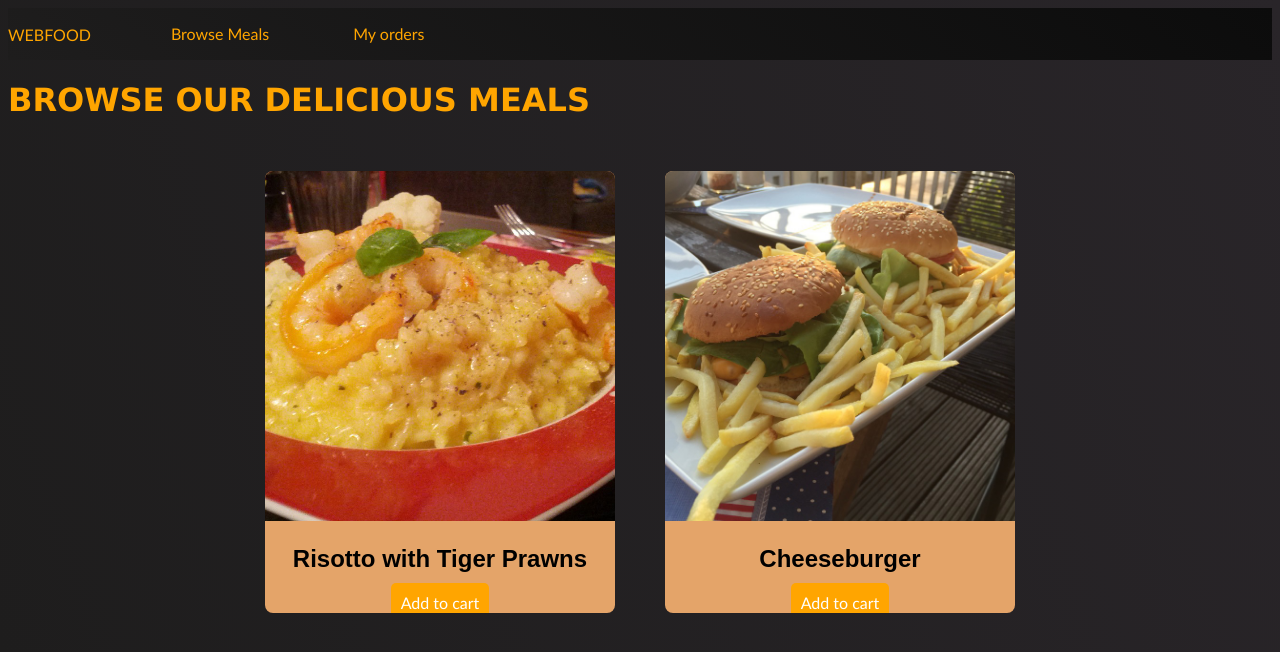
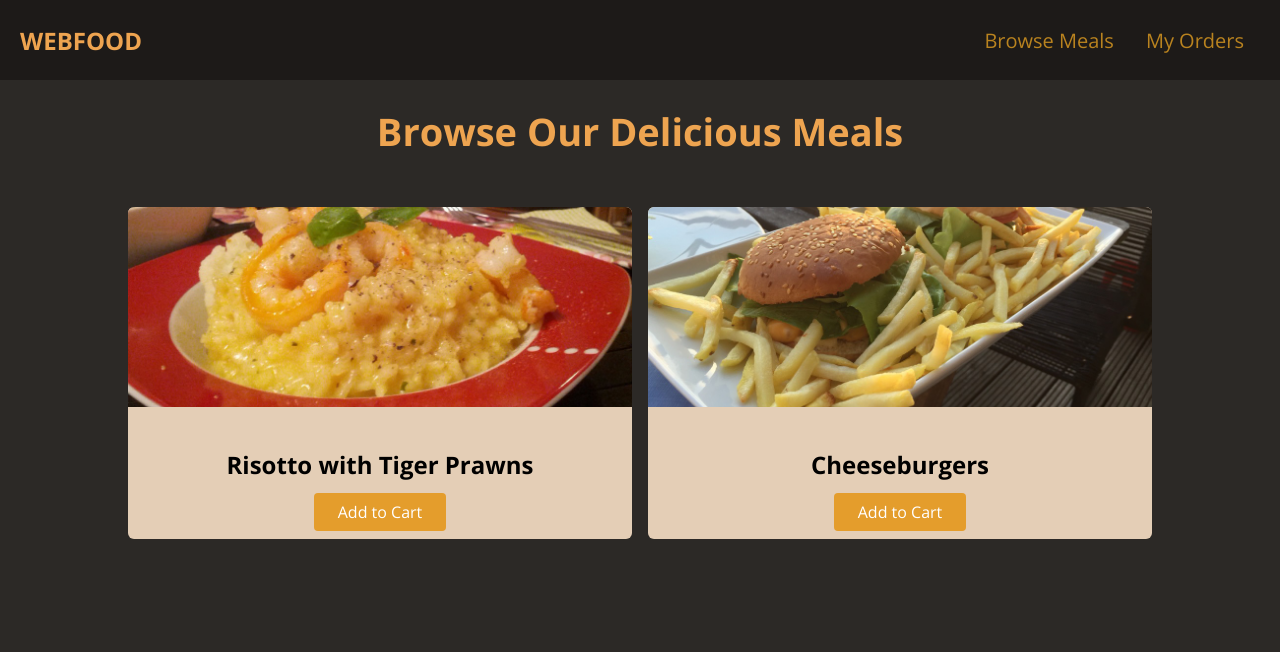
Before and after one commit to Joshvico/WEB_RESPONSIVE_LESSON, a plain HTML site: page index.html in a window 1280 px wide. Drawn offline with nearby package versions, Linux system fonts and the light colour scheme.

Commit message:
project finished

```diff
--- a/index.html
+++ b/index.html
@@ -1,42 +1,55 @@
 <!DOCTYPE html>
 <html lang="en">
-
   <head>
-    <meta charset="UTF-8">
-    <meta name="viewport" content="width=device-width, initial-scale=1.0">
-    <title>WEB RESPONSIVE LESSON</title>
-
+    <meta charset="UTF-8" />
+    <meta http-equiv="X-UA-Compatible" content="IE=edge" />
+    <meta name="viewport" content="width=device-width, initial-scale=1.0" />
+    <title>WebFood</title>
+    <link rel="preconnect" href="https://fonts.gstatic.com" />
+    <link
+      href="https://fonts.googleapis.com/css2?family=Open+Sans:wght@400;700&display=swap"
+      rel="stylesheet"
+    />
     <link rel="stylesheet" href="styles.css">
-    <link rel="stylesheet" href="/shared.css">
   </head>
-
   <body>
-    <header>
-        <nav class="nav-bar">
-            <a id="logo" href="">WEBFOOD</a>
-            <ul class="nav-options">
-                <il><a href="">Browse Meals</a></il>
-                <il><a href="">My orders</a></il>
+    <header id="main-header">
+      <a href="index.html" id="logo">WebFood</a>
+      <nav>
+        <ul>
+          <li>
+            <a href="">Browse Meals</a>
+          </li>
+          <li>
+            <a href="">My Orders</a>
+          </li>
         </ul>
       </nav>
     </header>
     <main>
-        <h1>BROWSE OUR DELICIOUS MEALS</h1>
-        <Section id="cards">
+      <h1>Browse Our Delicious Meals</h1>
+      <section id="latest-products">
         <ul>
-                <li>
-                    <img src="/images/risotto.jpg" alt="plate of risotto">
+          <li class="food-items">
+            <article>
+              <img src="images/risotto.jpg" alt="Delicious risotto with tiger prawns" />
+              <div class="food-item-content">
                 <h2>Risotto with Tiger Prawns</h2>
-                    <a href="">Add to cart</a>
+                <a href="" class="btn">Add to Cart</a>
+              </div>
+            </article>
           </li>
-                <li>
-                    <img src="/images/cheeseburgers.jpg" alt="burger">
-                    <h2>Cheeseburger</h2>
-                    <a href="">Add to cart</a>
+          <li class="food-items">
+            <article>
+              <img src="images/cheeseburgers.jpg" alt="Classic cheeseburgers with fries" />
+              <div class="food-item-content">
+                <h2>Cheeseburgers</h2>
+                <a href="" class="btn">Add to Cart</a>
+              </div>
+            </article>
           </li>
         </ul>
-        </Section>
+      </section>
     </main>
   </body>
-
 </html>
--- a/shared.css
+++ /dev/null
@@ -1,38 +0,0 @@
-.nav-bar {
-    background: linear-gradient(40deg, rgb(30, 29, 29), rgb(12, 12, 12));
-    display: flex;
-    align-items: center;
-}
-
-.nav-bar a {
-    color: orange;
-
-}
-
-
-.nav-options ul {
-    display: flex;
-    justify-content: right;
-
-}
-
-.nav-options a {
-    margin: 20px;
-    padding: 20px;
-
-}
-
-
-a {
-    text-decoration: none;
-    font-family: 'Gill Sans', 'Gill Sans MT', Calibri, 'Trebuchet MS', sans-serif;
-}
-
-
-li {
-    list-style: none;
-}
-
-body {
-    background: linear-gradient(70deg, rgb(30, 29, 29), rgb(41, 37, 41));
-}
--- a/styles.css
+++ b/styles.css
@@ -1,41 +1,100 @@
-h1 {
-    color: orange;
-    font-family: 'Lucida Sans', 'Lucida Sans Regular', 'Lucida Grande', 'Lucida Sans Unicode', Geneva, Verdana, sans-serif;
+body {
+    font-family: 'Open Sans', sans-serif;
+    margin: 0;
+    background-color: rgb(44, 41, 38);
+}
+
+a {
+    text-decoration: none;
+}
+
+#main-header {
+    height: 80px;
+    display: flex;
+    justify-content: space-between;
+    align-items: center;
+    background-color: rgb(29, 26, 24);
+    padding: 0 20px;
 
 }
 
+#logo {
+    font-size: 24px;
+    font-weight: bold;
+    color: rgb(238, 164, 80);
+    text-transform: uppercase;
+}
 
-img {
-    width: 350px;
-    height: 350px;
-    object-fit: cover;
+#main-header ul {
+    list-style: none;
+    display: flex;
+    margin: 0;
+    padding: 0;
+}
+
+#main-header li {
+    margin: 0 16px;
+}
+
+#main-header nav a {
+    color: rgb(185, 131, 31);
+    font-size: 20px;
+}
+
+#main-header nav a:hover {
+    color: rgb(228, 163, 44);
+}
+
+main h1 {
+    text-align: center;
+    color: rgb(238, 164, 80);
+    font-size: 38px;
+}
+
+#latest-products {
+    width: 80%;
+    /* centering block element can be centered with maring auto property */
+    margin: 50px auto;
 
 }
 
-#cards ul {
-    display: flex;
-    gap: 50px;
-    justify-content: center;
-    padding: 30px;
-    justify-content: center;
+#latest-products ul {
+    display: grid;
+    grid-template-columns: 1fr 1fr;
+    gap: 16px;
+    margin: 0;
+    padding: 0;
 }
 
-#cards li {
-    background-color: rgb(228, 164, 105);
-    border-radius: 8px;
+.food-items {
+    background-color: rgb(228, 206, 182);
+    border-radius: 6px;
     overflow: hidden;
-    text-align: center;
+
+
 }
 
-h2 {
-    justify-content: center;
-    font-family: Arial, Helvetica, sans-serif;
+.food-items img {
+    height: 200px;
+    width: 100%;
+    object-fit: cover;
 }
 
-#cards a {
+.food-item-content {
+    padding: 16px;
+    text-align: center;
+
+}
+
+.btn {
+
+    background-color: rgb(228, 157, 44);
     color: white;
-    background-color: orange;
-    margin: 50px 50px;
-    padding: 10px;
-    border-radius: 5px;
+    border-radius: 4px;
+    padding: 8px 24px
 }
+
+.btn:hover {
+
+    background-color: rgb(221, 134, 34);
+}
```
Lines whose indentation alone changed are shown as unchanged.
